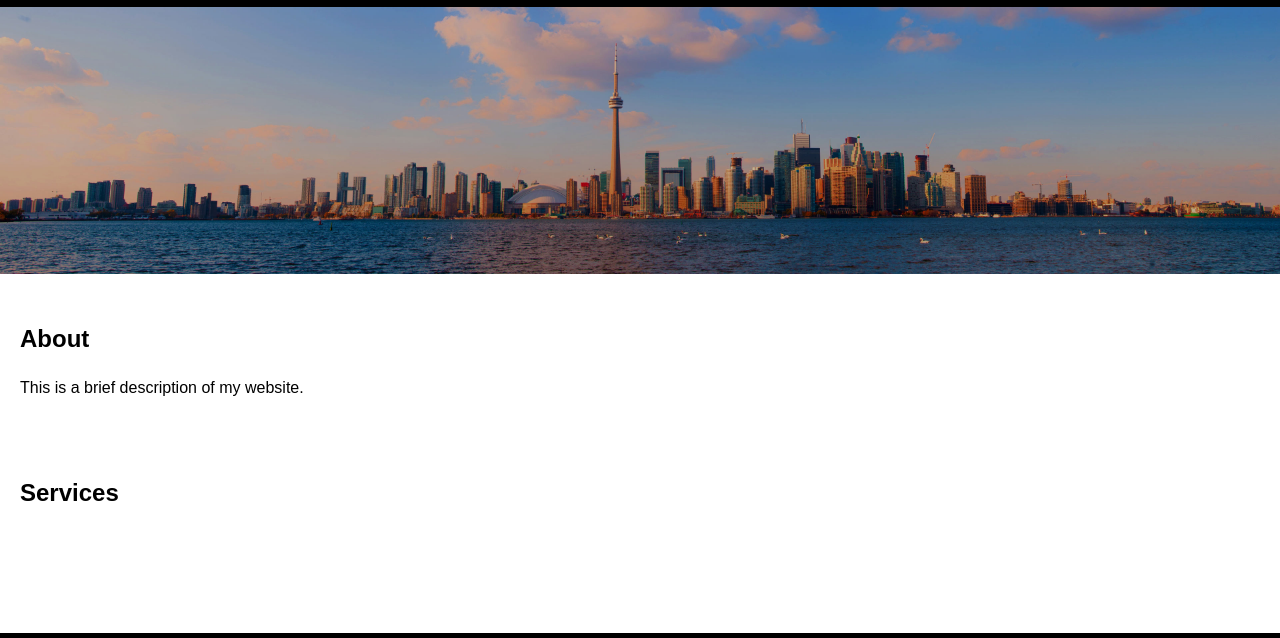
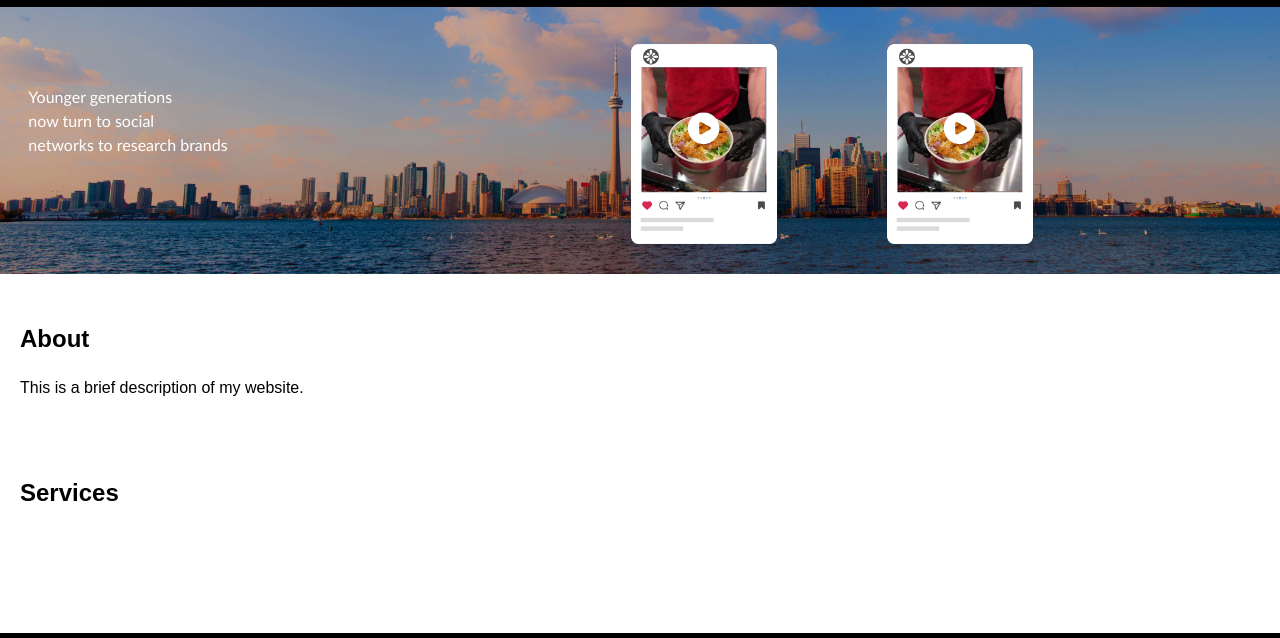
Before and after one commit to Hamza-Bouzoubaa/Marketing-agency-website, a plain HTML site: page Main_page.html in a window 1280 px wide. Shown: the part 64-702 px from the top of the page. Drawn offline with Linux system fonts and the light colour scheme.

Commit message:
more additions to the main page

```diff
--- a/Main_page.html
+++ b/Main_page.html
@@ -19,9 +19,18 @@
         <li><a href="#">Contact</a></li>
       </ul>
   </nav>
-  <img src="TorontoBG.jpg" alt="Toronto skyline" class="responsive-image">
+
+  <div class="image-container">
+
+  <img src="TorontoBG.jpg" alt="Toronto skyline" class="responsive-image1">
+  <img src="Video example.png" alt="Toronto skyline" class="responsive-image2">
+  <img src="Video example.png" alt="Toronto skyline" class="responsive-image3">
+  <span class="textIMG">Younger generations <br> now turn to social <br> networks to research brands</span>
 
 
+
+
+  </div>
   <section>
 
     <h2>About</h2>
--- a/Style.css
+++ b/Style.css
@@ -100,8 +100,43 @@ ul li a {
     margin-left: 10px; /* Optional: Add some spacing between navigation items */
   }
 
-  .responsive-image {
+  .image-container {
+    position: relative;
+  }
+
+  .responsive-image1 {
     width: 100%;
     height: auto;
     margin: 0;
+    position: relative;
+    z-index: 1;
   }
+
+  .responsive-image2 {
+  position: absolute;
+  top: 50%;
+  left: 75%;
+  transform: translate(-50%, -50%);
+  z-index: 2;
+  height: 200px;
+  }
+
+  .responsive-image3 {
+    position: absolute;
+    top: 50%;
+    left: 55%;
+    transform: translate(-50%, -50%);
+    z-index: 2;
+    height: 200px;
+    }
+
+    .textIMG {
+        position: absolute;
+        top: 65%;
+        left: 10%;
+        transform: translate(-50%, -50%);
+        z-index: 2;
+        height: 200px;
+        color: #ffffff;
+        font-family: 'Gill Sans', 'Gill Sans MT', Calibri, 'Trebuchet MS', sans-serif;
+        }
```
Also changed, not shown: Video example.png (added).
